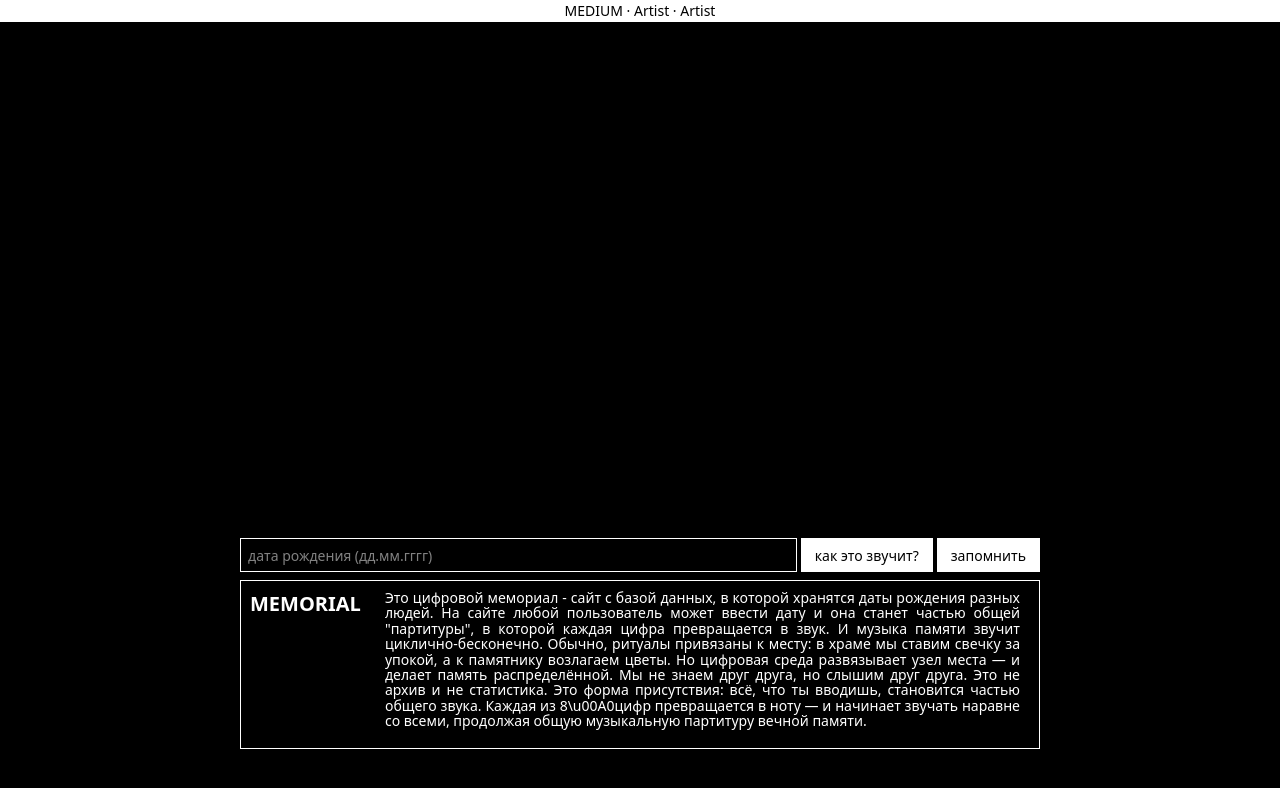
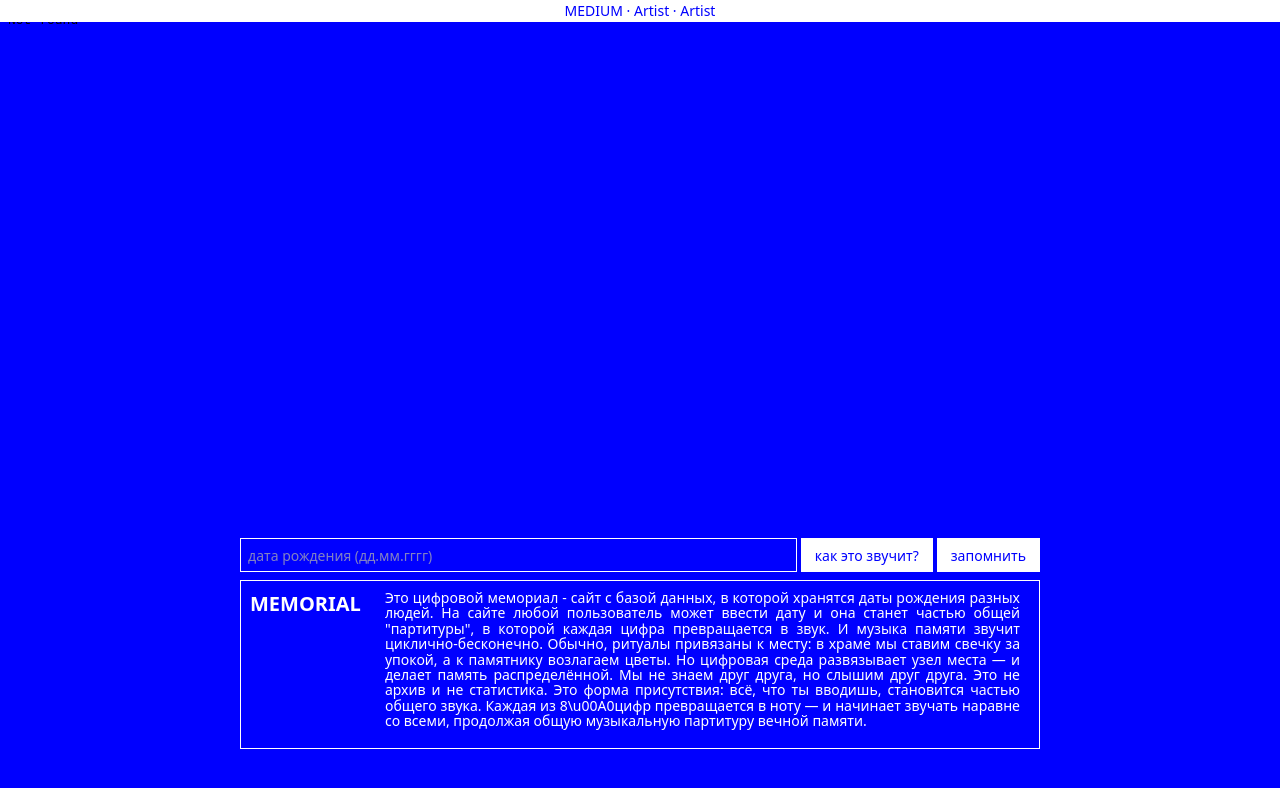
Before and after one commit to kondrinary/theline, a plain HTML site: page index.html in a window 1280 px wide. Both pictures are taken after a click on the button "подключиться". Drawn offline with Linux system fonts and the light colour scheme; no server answers.

Commit message:
Change background colors to blue in styles.css

```diff
--- a/styles.css
+++ b/styles.css
@@ -2,8 +2,8 @@
 :root{
   --ui-scale: 1.0;                 /* 0…2 — общий масштаб UI */
   --intro-top: 30vh;               /* верх плашки от окна */
-  --page-bg: #000;                 /* фон страницы */
-  --card-bg: #000000d0;            /* фон плашки-описания */
+  --page-bg: rgb(0,0,255);               /* фон страницы */
+  --card-bg: #0000ffd0;            /* фон плашки-описания */
   --text-color: #fff;              /* общий цвет текста */
   --text-muted: #424242;           /* приглушённый текст */
   --stream: #ffffff;
@@ -40,7 +40,7 @@
 
   /* кнопки (кроме кнопки языка) */
   --btn-bg:  #fff;
-  --btn-fg:  #000;
+  --btn-fg:  rgb(0,0,255);
   --btn-h:   calc(34px * var(--ui-scale));
   --btn-pad-x: calc(14px * var(--ui-scale));
   --btn-radius: 0px;
@@ -55,7 +55,7 @@
 
   /* нижняя плашка  */
   --bottom-panel-h: 34vh;     /* высота нижней фиксированнной панели */
-  --bottom-panel-bg: #000;    /* цвет фона панели */
+  --bottom-panel-bg: rgb(0,0,255);    /* цвет фона панели */
 
   --error-dusty-red: #a93f3f;   /* цвет текста ошибки */
   --ok-text: var(--text-color); /* белый текст успеха по умолчанию */
@@ -79,9 +79,6 @@
 
   --debug-top: 20px;           /* вертикальное смещение debug-строки и «ушей» */
   --debug-min-gap: 16px;      /* мин. зазор между ушами и центральным текстом */
-
-
-
 }
 /* =========================================== */
 
@@ -171,7 +168,7 @@ html, body {
   background:var(--card-bg);
   box-shadow: inset 0 0 0 var(--stroke-size) var(--stroke-color);
   border-radius:0;
-padding: 0 var(--card-pad-x) var(--card-pad-y) var(--card-pad-x);
+  padding: 0 var(--card-pad-x) var(--card-pad-y) var(--card-pad-x);
   grid-column: 1; /* слева */
   /* NEW: внутри .card делаем "тайтл | описание" в одну строку по верху */
   display: grid;
@@ -180,8 +177,7 @@ padding: 0 var(--card-pad-x) var(--card-pad-y) var(--card-pad-x);
   align-items: start;
   column-gap: var(--stack-gap);
 
-text-align: justify;
-
+  text-align: justify;
 }
 .card .title{
   margin:10px 10px 6px 0; color:var(--text-color);
@@ -222,7 +218,6 @@ button:focus-visible{
   grid-column: 2;   /* правая колонка */
   align-self: start;
   justify-self: start;
-
 }
 
 /* форма (скрыта до старта) — при показе занимает ВЕРХНИЙ РЯД на всю ширину
@@ -245,10 +240,10 @@ button:focus-visible{
 }
 
 /* поля ввода */
-#birthInput,#deathInput{
-  flex: 1 1 0;           /* было 0 1 160px */
-  min-width: 140px;      /* чтобы не сжимались в ноль */
-  max-width: none;       /* снимем ограничение 180px */
+#birthInput{
+  flex: 1 1 0;
+  min-width: 140px;
+  max-width: none;
   height:var(--btn-h);
   padding:0 8px;
 
@@ -258,15 +253,14 @@ button:focus-visible{
   border: none;
   font-family:var(--font-ui); font-size:var(--input-font);
   font-weight:var(--font-weight);
-  color:#fff; background:#000;
+  color:#fff; background: rgb(0,0,255);
   border-radius:0;
 
   /* белая «обводка» через inset-тень (стандарт) */
   box-shadow: inset 0 0 0 var(--stroke-size) var(--stroke-color);
 }
 /* плейсхолдеры явно видимые */
-#birthInput::placeholder,
-#deathInput::placeholder{
+#birthInput::placeholder{
   color: rgba(174, 174, 174, 0.75);
   opacity: 1; /* Safari */
 }
@@ -289,12 +283,11 @@ button:focus-visible{
 #debugInfo{
   position: fixed;
   top: var(--debug-top);
-  /* растягиваем РОВНО между ушами */
   left:  var(--debug-left-reserve, 0px);
   right: var(--debug-right-reserve, 0px);
 
   height: var(--contacts-h);
-  background: #000;
+  background: rgb(0,0,255);
   color: var(--text-color);
   font-size: var(--contacts-size);
   font-weight: var(--font-weight);
@@ -311,27 +304,26 @@ button:focus-visible{
 #contactsBar{
   position: fixed;
   left: 0; right: 0;
-  top: 0;                 /* было bottom:0 */
+  top: 0;
   bottom: auto;
   min-height: var(--contacts-h);
   padding: 4px 12px;
   background: #fff;       /* белый фон */
-  color: #000;            /* чёрный текст */
+  color: rgb(0,0,255);            /* синий текст */
   font-size: var(--contacts-size);
   font-weight: 100;
   line-height: var(--contacts-wrap-lh);
   text-align: center;
   white-space: normal;
   word-break: break-word;
-  z-index: 1050;          /* выше debug (1000), ниже кнопки языка (1100) */
-  /* display:none !important;   СКРЫТО */
+  z-index: 1050;
 }
 
 /* поток дат */
 #stream{
   max-width:100%; margin:0 auto; text-align:center;
   white-space:nowrap; word-break:keep-all; color:var(--text-color);
-  overflow-x:auto; /* если не влезет — горизонтальный скролл, а не перенос */
+  overflow-x:auto;
   font-weight:var(--font-weight);
 }
 #stream .digit{ color:var(--stream); display:inline-block; padding-right: var(--char-gap); }
@@ -340,17 +332,16 @@ button:focus-visible{
 /* СПЕЦ. ПРАВИЛА ДЛЯ ТОЧКИ */
 #stream [data-char="."]{
   display:inline-block;
-  padding-right: var(--dot-gap-after);  /* ПОСЛЕ точки (переопределяем общий шаг) */
-  margin-left:  var(--dot-gap-before);  /* ДО точки (добавка перед самой точкой) */
+  padding-right: var(--dot-gap-after);
+  margin-left:  var(--dot-gap-before);
 }
 
 /* Полоса ошибки/успеха — самостоятельный блок между формой и описанием */
 #okBar, #errorBar{
   display: block;
   position: relative;
-  grid-column: 1 / -1; /* каждая полоса — на всю ширину сетки (обе колонки) */
+  grid-column: 1 / -1;
 
-  /* геометрия, управляемая из JS (var(--bars-left/width)) */
   width: var(--bars-width, 100%);
   margin-left: var(--bars-left, 0px);
 
@@ -358,7 +349,6 @@ button:focus-visible{
   margin-top: 0px; margin-bottom: 6px;
   padding: 10px 12px;
 
-  /* стандартизированная белая обводка */
   box-shadow: inset 0 0 0 var(--stroke-size) var(--stroke-color);
   border-radius: 0;
 
@@ -390,8 +380,6 @@ button:focus-visible{
 /* Кнопка смены языка как подчёркнутая ссылка в верхней строке (в разметке удалена, правило оставляем на случай старых билдов) */
 #langBtn{ display: none !important; }
 
-
-
 /* центральная строка дебага не налезает на уши */
 #debugInfo{
   white-space: nowrap;
@@ -408,10 +396,10 @@ button:focus-visible{
 
 
 :root{
-  --contacts-h: 20px;      /* высота строки верхней полосы */
-  --debug-top: 0px;        /* отступ от верхнего края окна */
-  --debug-breakpoint: 680px;/* ширина окна, после которой включаем 2-ю строку */
-  --debug-side-pad: 12px;  /* отступ «ушей» от краёв */
+  --contacts-h: 20px;
+  --debug-top: 0px;
+  --debug-breakpoint: 680px;
+  --debug-side-pad: 12px;
 }
 
 /* ЧЕРНАЯ ПОЛОСА ВСЕГДА НА ВЕСЬ ЭКРАН */
@@ -419,8 +407,8 @@ button:focus-visible{
   position: fixed;
   top: var(--debug-top);
   left: 0; right: 0;
-  height: var(--contacts-h);      /* по умолчанию одна строка */
-  background: #000;
+  height: var(--contacts-h);
+  background: rgb(0,0,255);
   z-index: 1000;
 }
 
@@ -429,13 +417,13 @@ button:focus-visible{
   position: absolute;
   top: 0;
   left: 50%;
-  transform: translateX(-50%);    /* строгий центр */
+  transform: translateX(-50%);
   height: var(--contacts-h);
   line-height: var(--contacts-h);
   white-space: nowrap;
   overflow: hidden;
   text-overflow: ellipsis;
-  max-width: calc(100% - 2 * 140px); /* небольшой запас от «ушей» без расчётов */
+  max-width: calc(100% - 2 * 140px);
   text-align: center;
   pointer-events: none;
   color: var(--text-color);
@@ -458,49 +446,43 @@ button:focus-visible{
 #dbLeft  { left:  var(--debug-side-pad); }
 #dbRight { right: var(--debug-side-pad); cursor: pointer; text-decoration: underline; }
 
-/* УЗКОЕ ОКНО → ДВЕ СТРОКИ: уши остаются сверху, центр уезжает на вторую строку вправо */
+/* УЗКОЕ ОКНО → ДВЕ СТРОКИ */
 @media (max-width: 680px){
-  #debugInfo{ height: calc(var(--contacts-h) * 2); } /* полоса стала выше */
+  #debugInfo{ height: calc(var(--contacts-h) * 2); }
   #debugInfo .di-center{
-    top: var(--contacts-h);         /* вторая строка */
+    top: var(--contacts-h);
     left: auto;
-    right: var(--debug-side-pad);   /* выравниваем по правому краю */
+    right: var(--debug-side-pad);
     transform: none;
     max-width: calc(100% - 2 * var(--debug-side-pad));
     text-align: right;
-    pointer-events: auto;           /* можно выделять текст, если нужно */
+    pointer-events: auto;
   }
 }
 
 /* важное: чтобы контент под полосой не прятался — отступ сверху у правой панели */
 #right{
-  padding-top: calc(var(--contacts-h) + 8px); /* одна строка по умолчанию */
+  padding-top: calc(var(--contacts-h) + 8px);
 }
 @media (max-width: 680px){
   #right{
-    padding-top: calc(var(--contacts-h) * 2 + 8px); /* две строки в узком окне */
+    padding-top: calc(var(--contacts-h) * 2 + 8px);
   }
 }
 
-
 /* Карточка "Контакты" — такая же как описание, слева, на всю ширину колонки */
 .card--contacts{
-  grid-column: 1; /* как и .card с описанием */
+  grid-column: 1;
   background: var(--card-bg);
   box-shadow: inset 0 0 0 var(--stroke-size) var(--stroke-color);
   border-radius: 0;
   padding: var(--card-pad-y) var(--card-pad-x);
-
-    /* ключ: всегда “встык” к .card */
   margin-top: calc(-1 * var(--stack-gap));
-
-  /* чтобы нигде визуально не “пряталась” */
   position: relative;
   z-index: 2;
-
 }
 
-/* после старта (экран дат): прилипнуть «встык» к инфо-блоку, как ты любишь */
+/* после старта (экран дат) */
 html.app-started .card--contacts{
   margin-top: calc(-1 * var(--stack-gap));
 }
```
